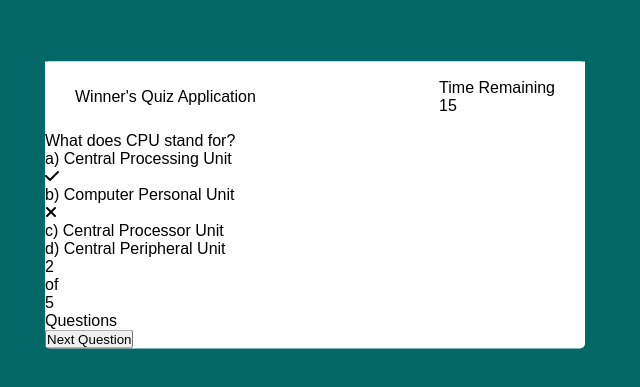
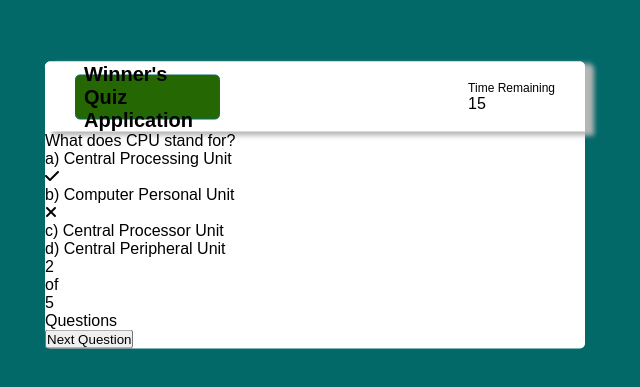
Before and after one commit to dr-winner/QuizApp, a plain HTML site: page index.html in a window 1280 px wide. Shown: the part 195-582 px from the top of the page, without its empty margins (325-965 px from the left). Drawn offline with Linux system fonts and the light colour scheme.

Commit message:
added more styling

```diff
--- a/style.css
+++ b/style.css
@@ -135,4 +135,44 @@ body {
     display: flex;
     align-items: center;
     justify-content: space-between;
+    border-radius: 5px 5px 0 0;
+    box-shadow: 8px 3px 5px 1px var(--light-gray);
+
 }
+
+.quiz-container .title {
+    font-size: 20px;
+    font-weight: 600;
+}
+
+.quiz-container header .title {
+    align-items: center;
+    display: flex;
+    justify-content: space-between;
+    width: 145px;
+    height: 45px;
+    background: var(--secondary-color);
+    border: 1px solid var(--primary-color);
+    border-radius: 5px;
+    padding: 0 8px;
+}
+
+.quiz-container header .time-text {
+    font-weight: 400;
+    font-size: 12px;
+    user-select: none;
+}
+
+.quiz-container header .time-sec {
+    font-size: 18px;
+    font-weight: 500;
+    background: var(--dark-gray);
+    height: 30px;
+    width: 45px;
+    color: var(--fav-white);
+    text-align: center;
+    line-height: 30px;
+    border-radius: 5px;
+    border: 1px solid var(--light-gray);
+    user-select: none;
+}
```
